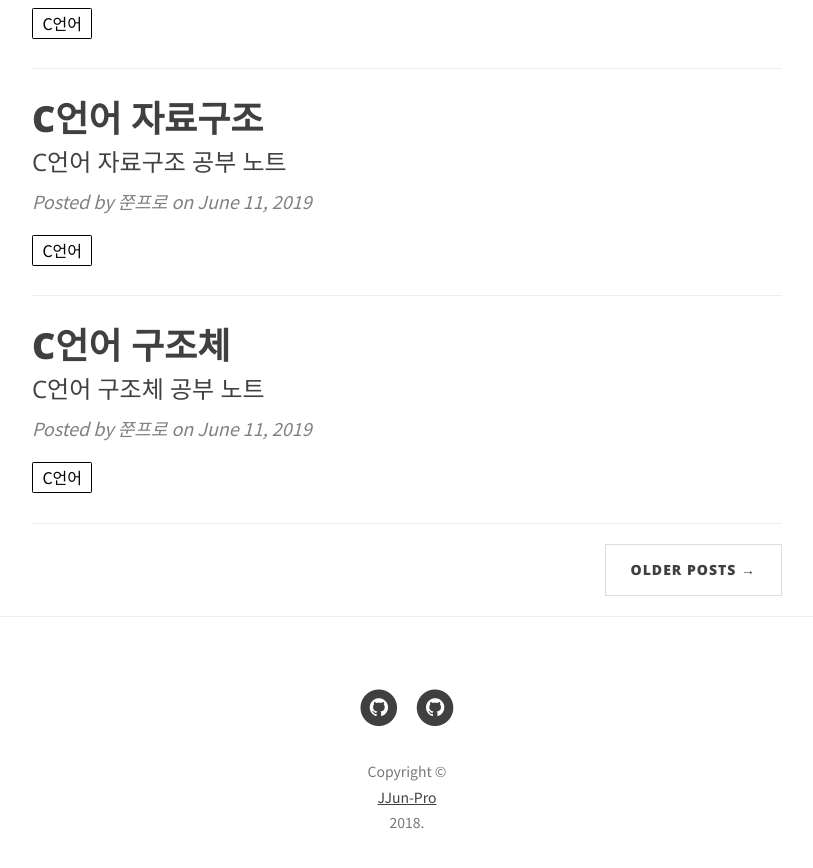
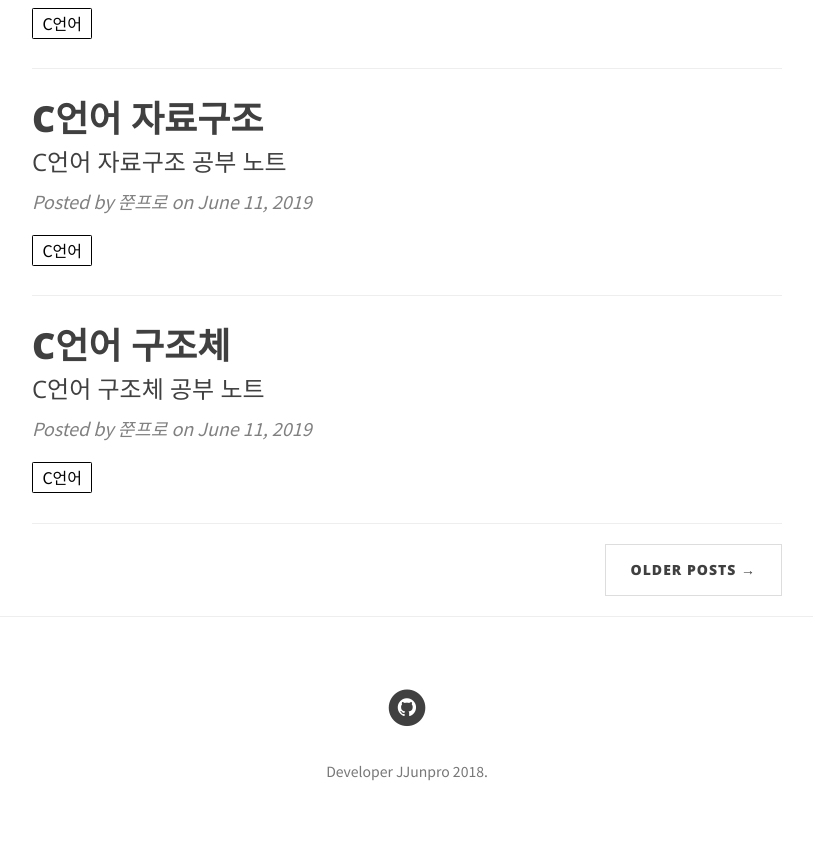
Before and after one commit to alalstjr/alalstjr.github.io.back, a Jekyll site: the page built from index.html, in a window 1280 px wide and 900 px high, scrolled down 2093 px. Shown: the top 868 px of the window, without its empty margins (233-1046 px from the left). Built offline with Jekyll 4.4.1, drawn with Linux system fonts in a browser that asks for light colours; nearby versions of some CDN libraries; the list of posts is cut into pages by our own code.

Commit message:
update: 블로그 다시 시작 해보자!

```diff
--- a/_includes/footer.html
+++ b/_includes/footer.html
@@ -6,7 +6,7 @@
                 <ul class="list-inline text-center">
                     {% if site.github_username %}
                     <li>
-                        <a href="https://github.com/{{ site.github_username }}/{{ site.project_repository}}">
+                        <a href="https://github.com/{{ site.github_username }}">
                             <span class="fa-stack fa-lg">
                                 <i class="fa fa-circle fa-stack-2x"></i>
                                 <i class="fa fa-github fa-stack-1x fa-inverse"></i>
@@ -14,15 +14,6 @@
                         </a>
                     </li>
                     {% endif %}
-                    <!-- gist -->
-                    <li>
-                        <a href="https://gist.github.com/alalstjr">
-                            <span class="fa-stack fa-lg">
-                                <i class="fa fa-circle fa-stack-2x"></i>
-                                <i class="fa fa-github fa-stack-1x fa-inverse"></i>
-                            </span>
-                        </a>
-                    </li>
                     {% if site.github_username == "projectpages" %}
                     <li>
                         <a href="https://github.com/projectpages/project-pages/issues">
@@ -50,8 +41,7 @@
                     </li>
                     {% endif %}
                 </ul>
-                <p class="copyright text-muted"> Copyright © <a href="https://github.com/alalstjr" target="_blank">JJun-Pro</a>
-                    2018.</p>
+                <p class="copyright text-muted"> Developer JJunpro 2018.</p>
             </div>
         </div>
     </div>
```
